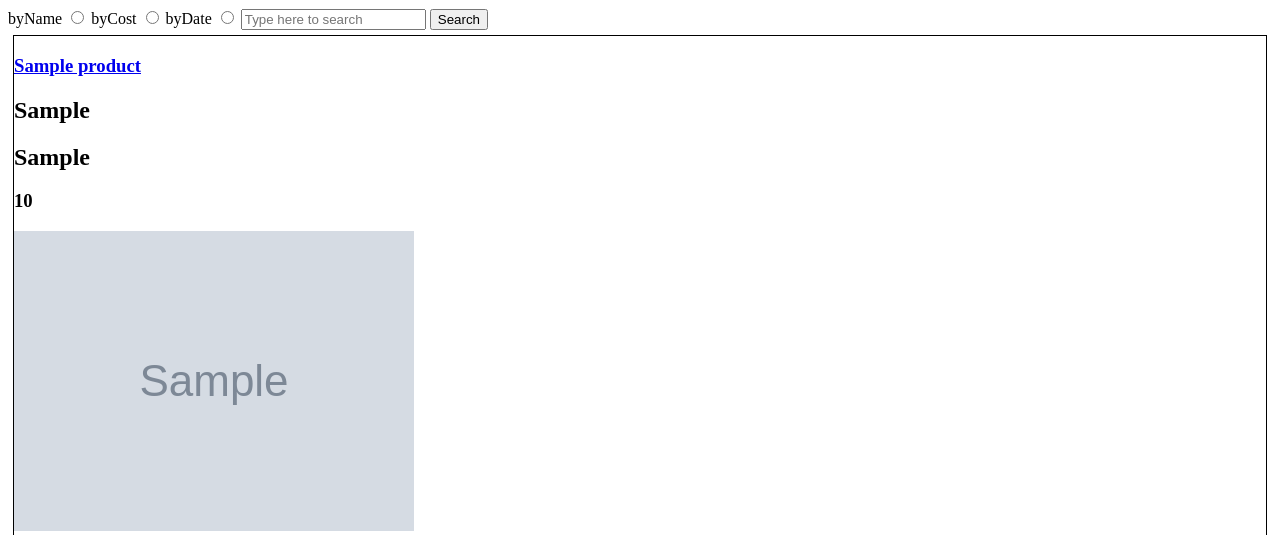
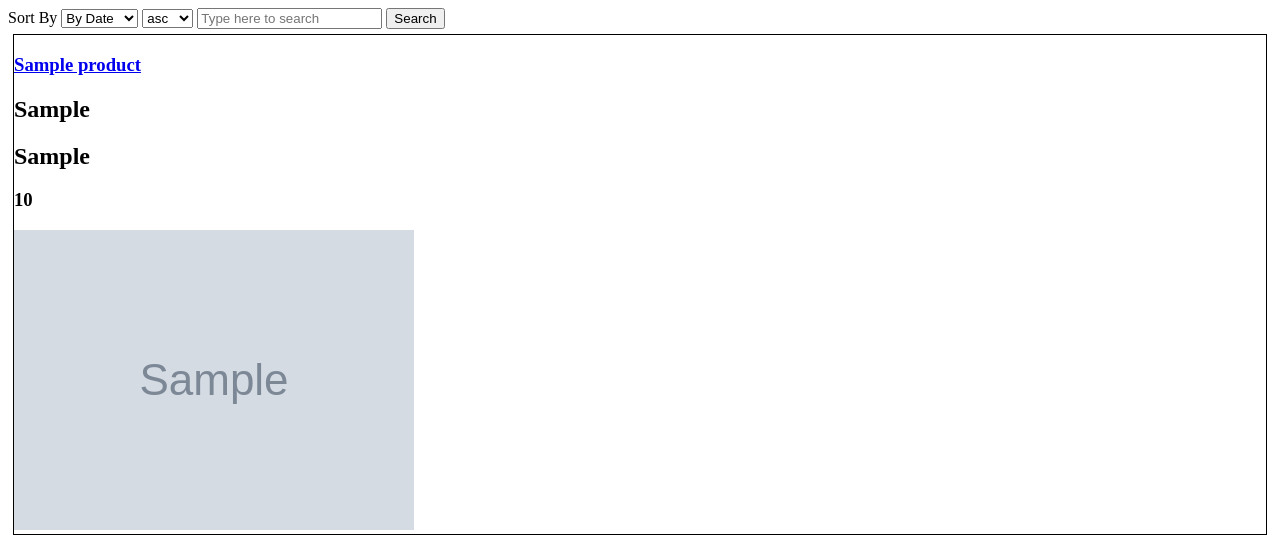
Before and after one commit to navjit23/thrift_store, a PHP site: page /shop.php in a window 1280 px wide. Shown: the top 535 px of the page. Run offline with PHP 8.4, Linux system fonts and the light colour scheme; tables that the repository leaves empty or names only in its code hold one stand-in row (values such as "Sample post"); grey boxes marked "Sample" are stand-in pictures.

Commit message:
v1.7
sort implemented in a new way
Backup just before implementing categories

```diff
--- a/shop.php
+++ b/shop.php
@@ -2,34 +2,63 @@
 
 require('connect.php');
 
-//warnings if hit search and nothing to sort
+
+// sb sort and categories
+
+
+// search Bar only search
+function search_bar_filter($search_value, $sortBy, $sortType){
+    global $db;
+    $products = "SELECT * FROM products WHERE `name` LIKE '%$search_value%' ORDER BY $sortBy $sortType ;";
+
+    $statement = $db->prepare($products);
+    //$statement->bindValue(':search_value', $search_value);
+
+    $statement->execute();
+
+    $results = [];
+    while ($x = $statement->fetch() ){
+        $results[] = $x;
+
+    }
+
+    return $results;
+
+}
+
+// maybe create hyperlinks for categories and they filter automatically
+
+
+
+
+
 //maybe use session to savve  and load the radio selection
 //no items founds remaining
 if($_POST){
 $search_value = $_POST['searchText'];
+$sortBy = $_POST['sort_by'];
+$sortType = $_POST['sort_type'];
 
-    // sql command written
-    if($_POST['sort'] == 'byName'){
-        $products = "SELECT * FROM products WHERE `name` LIKE '%$search_value%' ORDER BY `name` DESC LIMIT 10  ";
 
-    }
-    else if($_POST['sort'] == 'byCost'){
-        $products = "SELECT * FROM products WHERE `name` LIKE '%$search_value%'  ORDER BY `price` DESC LIMIT 10";
-    }
-    else if($_POST['sort'] == 'byDate'){
-        $products = "SELECT * FROM products WHERE `name` LIKE '%$search_value%' ORDER BY `date` LIMIT 10";
-    }
-    else{
-        $products = "SELECT * FROM products WHERE `name` LIKE '%$search_value%' ORDER BY `date` LIMIT 10";
-    }
+$row = search_bar_filter($search_value, $sortBy, $sortType);
+
 
 }
 else{
     $products = "SELECT * FROM products LIMIT 10";
+    $statement = $db->prepare($products);
+    $statement->execute();
+    $results = [];
+    while ($x = $statement->fetch() ){
+        $results[] = $x;
+
+    }
+
+    $row = $results;
 }
 
-    $statement = $db->prepare($products);
-    $statement->execute();
+
+
 
 ?>
 
@@ -46,32 +75,38 @@ else{
 <body>
     <!-- have a llist of available products--->
     <form action="" method="post">
-        <label for="byName">byName</label>
-        <input type="radio" value="byName" name="sort">
+        <label for="sort_by">Sort By</label>
+        <select name="sort_by" >
+            <option value="date">By Date</option>
+            <option value="name">By Name</option>
+            <option value="price">By Cost</option>
+            <option value="rarity">By Rarity</option>
+        </select>
 
-        <label for="byCost">byCost</label>
-        <input type="radio" value="byCost" name="sort">
+        <label for="sort_type"></label>
+        <select name="sort_type">
+            <option value="ASC">asc </option>
+            <option value="DESC">desc</option>
+        </select>
 
-        <label for="byDate">byDate</label>
-        <input type="radio" value="byDate" name="sort">
         <input type="text" name="searchText" id="" placeholder="Type here to search">
         <input type="submit" value="Search" name="search">
     </form>
-    <?php while($row =$statement->fetch()): ?>
+    <?php foreach ($row as $product): ?>
     <!--image, title, company, price, condition -->
     <div id= "product_div" style="border:solid 1px black; margin:5px">
 
         <div>
-            <a href="view_item.php?id=<?=$row['product_id']?>"><h3> <?= $row['name'] ?> </h3></a>
-            <h2><?= $row['company'] ?></h2>
-            <h2><?= $row['item_condition'] ?></h2>
-            <h3><?= $row['price'] ?></h3>
+            <a href="view_item.php?id=<?=$product['product_id']?>"><h3> <?= $product['name'] ?> </h3></a>
+            <h2><?= $product['company'] ?></h2>
+            <h2><?= $product['item_condition'] ?></h2>
+            <h3><?= $product['price'] ?></h3>
             <?php
-            $folder = "./uploads/". $row['image'];
+            $folder = "./uploads/". $product['image'];
             ?>
             <img src="<?= $folder ?>" alt="iamge here">
         </div>
     </div>
-    <?php endwhile ?>
+    <?php endforeach ?>
 </body>
 </html>
--- a/view_item.php
+++ b/view_item.php
@@ -37,7 +37,6 @@ function loading_comments(){
     $comments = [];
     while ($x = $statement->fetch() ){
         $comments[] = $x;
-
 
     }
 
```
Also changed, not shown: patch notes.txt (+8 -5 lines).
